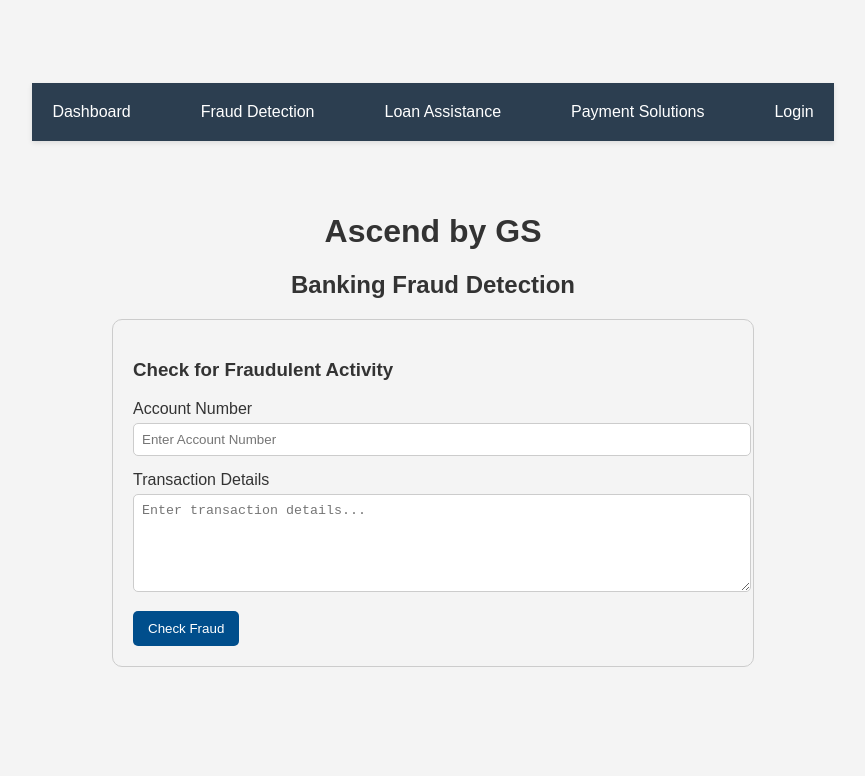
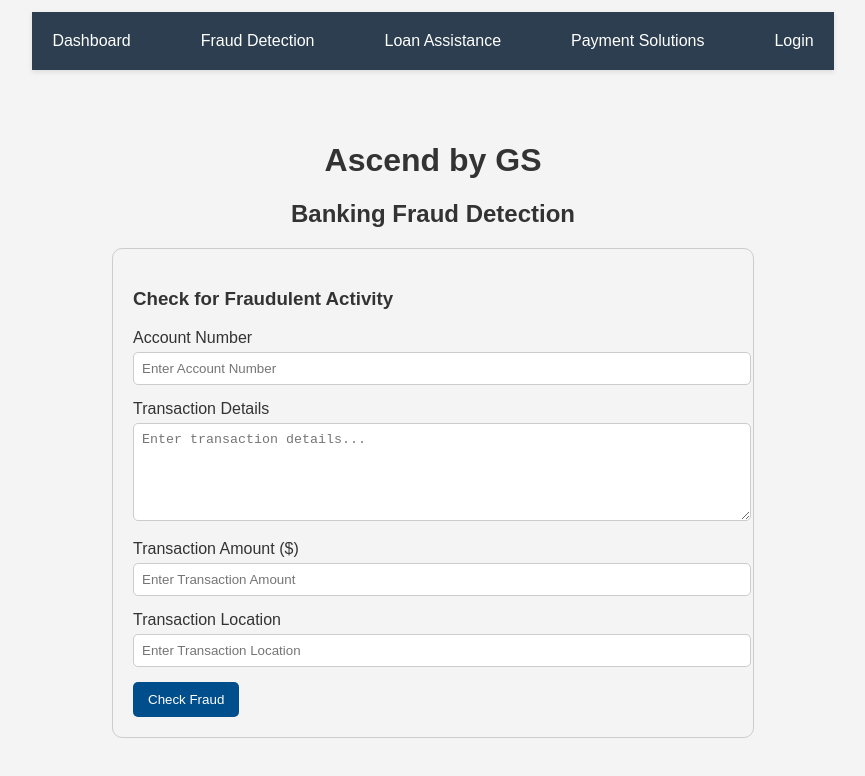
Before and after one commit to pranavn21/ascend-dev, a React (Create React App) app: page / in a window 1280 px wide. Both pictures are taken after a click on the item "Fraud Detection". Shown: the top 776 px of the page, without its empty margins (207-1072 px from the left). Built offline with nearby package versions, Linux system fonts and the light colour scheme.

Commit message:
added more functionality, to add AI implementation later

```diff
--- a/src/components/FraudDetection/FraudDetection.js
+++ b/src/components/FraudDetection/FraudDetection.js
@@ -3,13 +3,40 @@ import React, { useState } from "react";
 const FraudDetection = () => {
     const [accountNumber, setAccountNumber] = useState('');
     const [transactionDetails, setTransactionDetails] = useState('');
+    const [transactionAmount, setTransactionAmount] = useState('');
+    const [transactionLocation, setTransactionLocation] = useState('');
+    const [alerts, setAlerts] = useState([]);
     const [result, setResult] = useState(null);
 
     const handleCheckFraud = () => {
-        // Simulate fraud detection logic
+        const newAlerts = [];
+
+        // Rule 1: Check for "suspicious" keyword
         if (transactionDetails.toLowerCase().includes('suspicious')) {
+            newAlerts.push('Potential Fraud Detected in transaction details.');
+        }
+
+        // Rule 2: Large transaction amount
+        if (Number(transactionAmount) > 10000) {
+            newAlerts.push('Large transaction amount detected. Please verify.');
+        }
+
+        // Rule 3: Unusual transaction location
+        if (transactionLocation.toLowerCase() !== 'home city' && transactionLocation) {
+            newAlerts.push('Transaction from an unusual location detected.');
+        }
+
+        // Rule 4: Simulated AI-driven alert
+        if (Math.random() > 0.8) {
+            newAlerts.push('AI detected a potential anomaly in the transaction.');
+        }
+
+        // Set results
+        if (newAlerts.length > 0) {
+            setAlerts(newAlerts);
             setResult('Potential Fraud Detected');
         } else {
+            setAlerts([]);
             setResult('No Fraud Detected');
         }
     };
@@ -21,8 +48,15 @@ const FraudDetection = () => {
                 <h2>Banking Fraud Detection</h2>
             </header>
 
-            <div style={{ maxWidth: '600px', margin: '0 auto', padding: '20px', border: '1px solid #ccc', borderRadius: '10px' }}>
+            <div style={{
+                maxWidth: '600px',
+                margin: '0 auto',
+                padding: '20px',
+                border: '1px solid #ccc',
+                borderRadius: '10px'
+            }}>
                 <h3>Check for Fraudulent Activity</h3>
+
                 <div style={{ marginBottom: '15px' }}>
                     <label htmlFor="accountNumber" style={{ display: 'block', marginBottom: '5px' }}>Account Number</label>
                     <input
@@ -57,6 +91,40 @@ const FraudDetection = () => {
                     />
                 </div>
 
+                <div style={{ marginBottom: '15px' }}>
+                    <label htmlFor="transactionAmount" style={{ display: 'block', marginBottom: '5px' }}>Transaction Amount ($)</label>
+                    <input
+                        id="transactionAmount"
+                        type="number"
+                        placeholder="Enter Transaction Amount"
+                        value={transactionAmount}
+                        onChange={(e) => setTransactionAmount(e.target.value)}
+                        style={{
+                            width: '100%',
+                            padding: '8px',
+                            borderRadius: '5px',
+                            border: '1px solid #ccc'
+                        }}
+                    />
+                </div>
+
+                <div style={{ marginBottom: '15px' }}>
+                    <label htmlFor="transactionLocation" style={{ display: 'block', marginBottom: '5px' }}>Transaction Location</label>
+                    <input
+                        id="transactionLocation"
+                        type="text"
+                        placeholder="Enter Transaction Location"
+                        value={transactionLocation}
+                        onChange={(e) => setTransactionLocation(e.target.value)}
+                        style={{
+                            width: '100%',
+                            padding: '8px',
+                            borderRadius: '5px',
+                            border: '1px solid #ccc'
+                        }}
+                    />
+                </div>
+
                 <button
                     onClick={handleCheckFraud}
                     style={{
@@ -83,12 +151,18 @@ const FraudDetection = () => {
                         }}
                     >
                         <strong>{result}</strong>
+                        {alerts.length > 0 && (
+                            <ul style={{ marginTop: '10px', paddingLeft: '20px' }}>
+                                {alerts.map((alert, index) => (
+                                    <li key={index}>{alert}</li>
+                                ))}
+                            </ul>
+                        )}
                     </div>
                 )}
             </div>
         </div>
     );
-}
-
+};
 
 export default FraudDetection;
```
